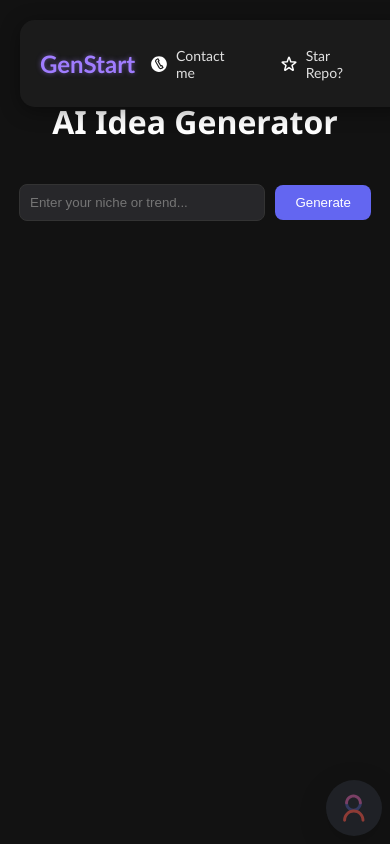
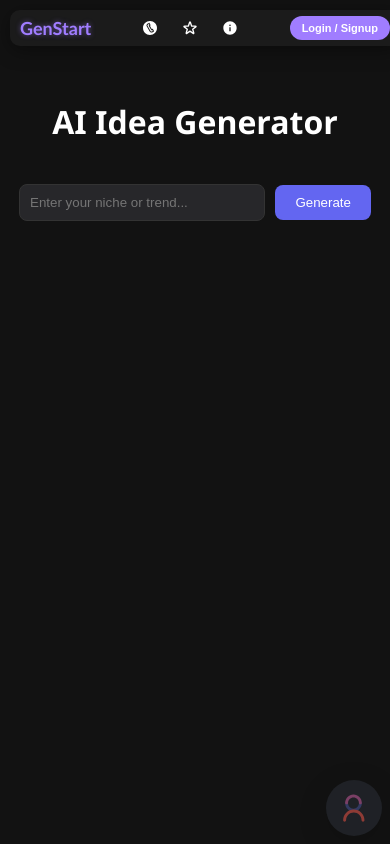
Before and after one commit to Mfahad159/Geni-Starter, a React (Vite) app in the folder frontend/: page / in a window 390 px wide. Built offline with nearby package versions, Linux system fonts and the light colour scheme.

Commit message:
Added About the App Component

```diff
--- a/frontend/src/App.jsx
+++ b/frontend/src/App.jsx
@@ -5,7 +5,10 @@
 import Header from "./Components/Header";
 const App = () => {
   const [ideas, setIdeas] = useState([]);
-
+  const [isAboutDrawerOpen, setIsAboutDrawerOpen] = useState(false);
+    const toggleAboutDrawer = () => {
+    setIsAboutDrawerOpen(!isAboutDrawerOpen);
+  };
   return (
     <div>
       <Header/>
--- a/frontend/src/Components/Header.css
+++ b/frontend/src/Components/Header.css
@@ -88,3 +88,101 @@
     background-color: #8c68e0; /* Slightly darker on hover */
     transform: translateY(-1px);
 }
+
+/* --- Media Queries for Responsiveness --- */
+
+/* For screens between 501px and 768px (e.g., small tablets/larger phones) */
+@media (max-width: 768px) and (min-width: 501px) {
+    .header-main {
+        padding: 10px 15px; /* Slightly reduced padding */
+        width: calc(100% - 30px); /* Adjust width */
+        top: 15px;
+        left: 15px;
+        right: 15px;
+    }
+
+    .site-title {
+        font-size: 22px; /* Slightly smaller font */
+    }
+
+    .header-middle {
+        gap: 15px; /* Slightly reduced gap */
+    }
+
+    .header-link {
+        padding: 7px 12px;
+    }
+
+    .header-link span {
+        font-size: 13px;
+    }
+
+    .mid-images {
+        width: 17px;
+        height: 17px;
+    }
+
+    .cta-button {
+        padding: 9px 18px;
+        font-size: 13px;
+    }
+}
+
+
+/* For screens smaller than or equal to 500px (e.g., mobile devices) */
+@media (max-width: 500px) {
+    .header-main {
+        flex-direction: row; /* Keep items in a row */
+        padding: 5px 10px; /* Reduce padding */
+        width: calc(100% - 20px); /* Adjust width for smaller screens */
+        top: 10px;
+        left: 10px;
+        right: 10px;
+        justify-content: space-between; /* Distribute items */
+        border-radius: 10px;
+    }
+
+    .header-left {
+        /* No specific width needed here, content will dictate */
+        justify-content: flex-start; /* Align title to the start */
+        margin-bottom: 0; /* Remove bottom margin */
+    }
+
+    .site-title {
+        font-size: 18px; /* Smaller font size for title */
+    }
+
+    .header-middle {
+        flex-direction: row; /* Keep middle links in a row */
+        gap: 8px; /* Reduce gap between links */
+        /* No specific width, let content dictate */
+        align-items: center; /* Center links */
+        margin-bottom: 0; /* Remove bottom margin */
+    }
+
+    .header-link {
+        padding: 5px 8px; /* Adjust padding for smaller links (icon only) */
+        width: auto; /* Let width be determined by content */
+        justify-content: center; /* Center content within link */
+    }
+
+    .header-link span {
+        display: none; /* Hide the text, show only icon */
+    }
+
+    .mid-images {
+        width: 16px;
+        height: 16px;
+    }
+
+    .header-right {
+        /* No specific width, let content dictate */
+        justify-content: flex-end; /* Align button to the end */
+    }
+
+    .cta-button {
+        width: auto; /* Make button width fit content */
+        font-size: 11px; /* Smaller font for button */
+        padding: 6px 12px; /* Smaller padding for button */
+    }
+}
--- a/frontend/src/Components/Header.jsx
+++ b/frontend/src/Components/Header.jsx
@@ -1,6 +1,17 @@
 import "./Header.css";
 
-function Header() {
+// Assuming you might pass a function to handle navigation for "About this tool"
+// If this Header is part of a larger routing system (e.g., React Router),
+// you would use Link components or history.push() instead of an onNavigate prop.
+function Header({ onNavigate }) {
+  const handleAboutClick = () => {
+    if (onNavigate) {
+      onNavigate('about'); // Call the navigation handler with a specific route/component name
+    }
+    // In a real application with React Router, you might use:
+    // history.push('/about');
+  };
+
   return (
     <div className="header-main">
       <div className="header-left">
@@ -8,15 +19,41 @@
         <span className="site-title">GenStart</span>
       </div>
       <div className="header-middle">
-        <div className="header-link contact-me">
+        {/* Contact Me Link: Opens Gmail with a mailto link */}
+        <a
+          href="mailto:mianfahad664@gmail.com" // Replace with your actual email address
+          className="header-link contact-me"
+          target="_blank" // Opens in a new tab/window
+          rel="noopener noreferrer" // Recommended for security with target="_blank"
+        >
           <img src="/assets/contactsvg.svg" className="mid-images" alt="Contact" />
           <span>Contact me</span>
-        </div>
-        <div className="header-link star-repo">
+        </a>
+
+        {/* Star Repo Link: Opens GitHub repository in a new tab */}
+        <a
+          href="https://github.com/Mfahad159/Geni-Starter" // Replace with your actual GitHub repo link
+          className="header-link star-repo"
+          target="_blank"
+          rel="noopener noreferrer"
+        >
           <img src="/assets/starsvg.svg" alt="Star Repo" className="mid-images" />
           <span>Star Repo?</span>
-        </div>
-        <div className="header-link about-app">
+        </a>
+
+        {/* About This Tool: Triggers navigation to another component/view */}
+        {/* This will call the onNavigate prop passed from a parent component */}
+        <div
+          className="header-link about-app"
+          onClick={handleAboutClick}
+          role="button" // Indicate that this div is interactive
+          tabIndex="0" // Make it focusable for accessibility
+          onKeyPress={(e) => { // Allow keyboard interaction (e.g., Enter key)
+            if (e.key === 'Enter' || e.key === ' ') {
+              handleAboutClick();
+            }
+          }}
+        >
           <img src="/assets/aboutapp.svg" alt="About this tool" className="mid-images" />
           <span>About this tool</span>
         </div>
```
Also changed, not shown: frontend/src/Components/AboutAppDrawer.css (added, +108 -0 lines), frontend/src/Components/AboutAppDrawer.jsx (added, +63 -0 lines). Lines whose indentation alone changed are shown as unchanged.
